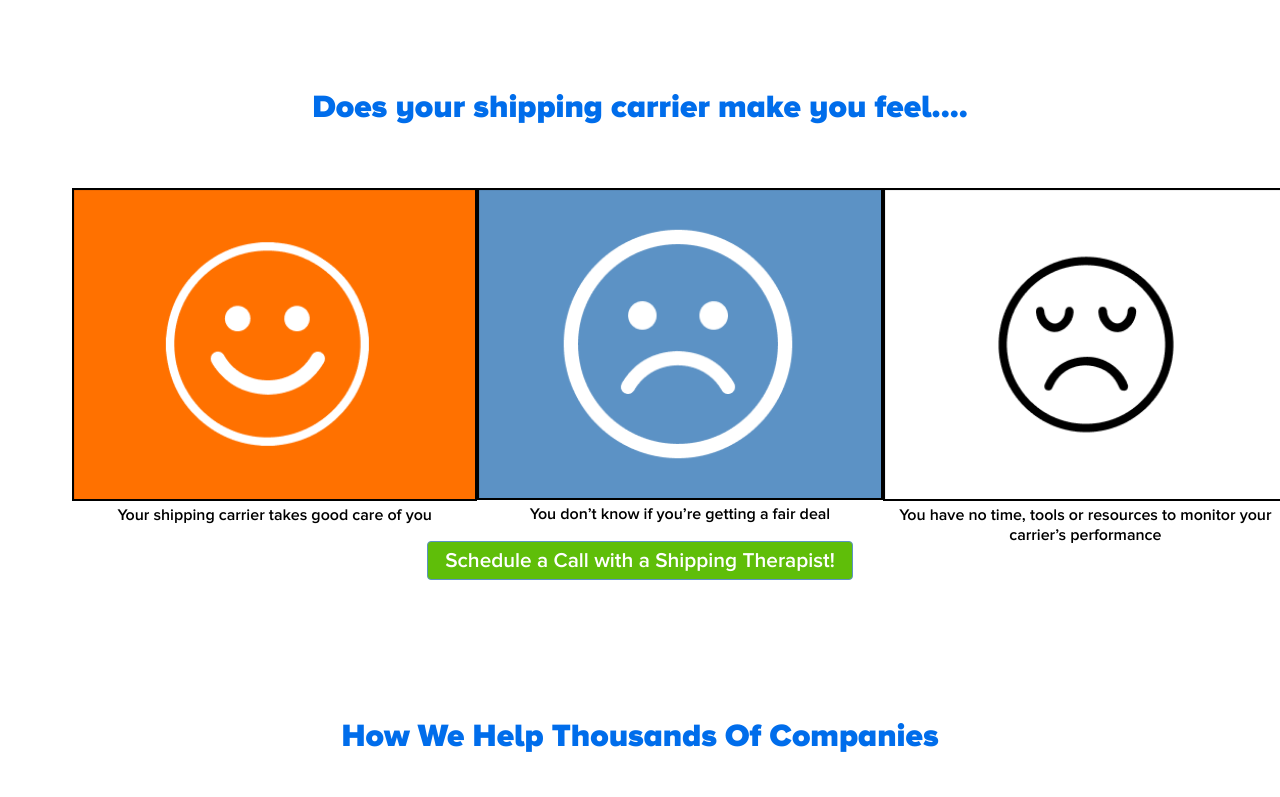
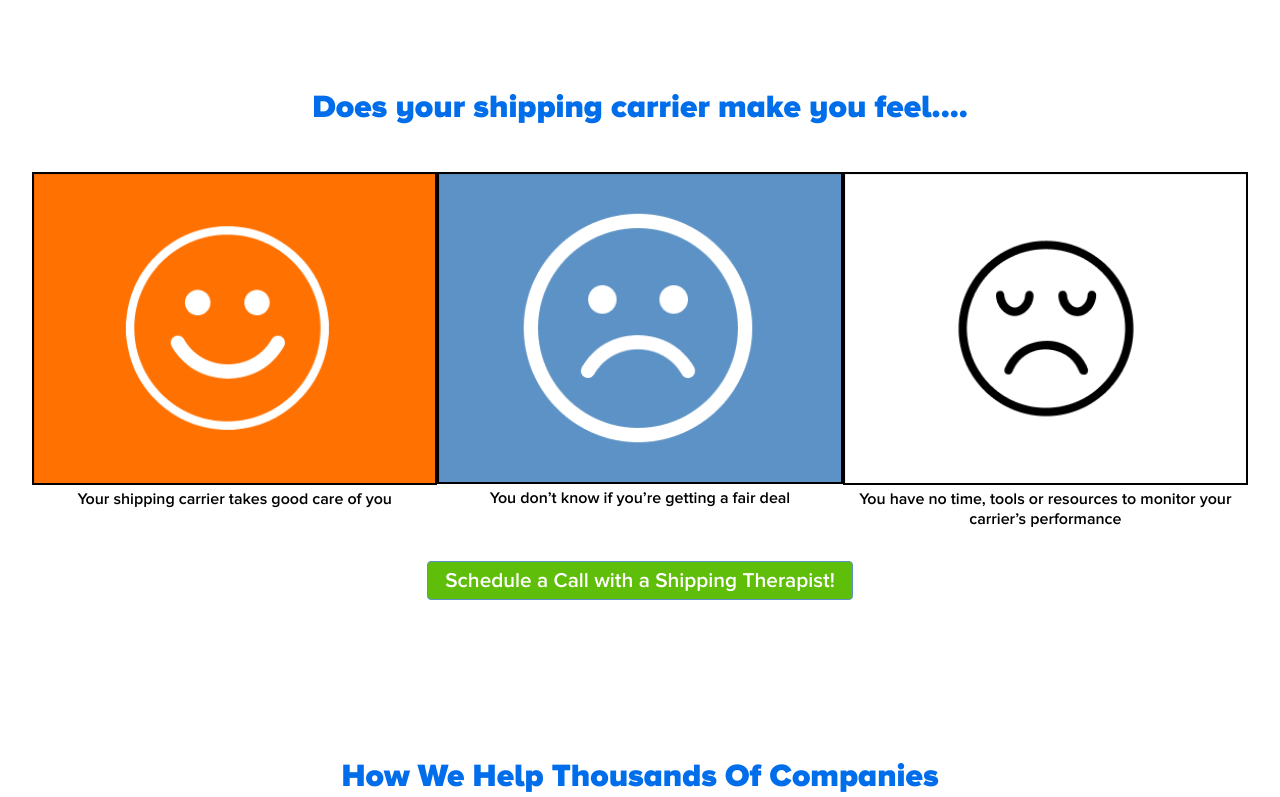
Before and after one commit to Dilogritando/shipping71, a Next.js app: page / in a window 1280 px wide. Shown: the part 669-1466 px from the top of the page. Built offline with nearby package versions, Linux system fonts and the light colour scheme.

Commit message:
[ADD] Animations in home and fixed feelings cards hover behaviour

```diff
--- a/components/FeelingsHome/FeelingsCard.js
+++ b/components/FeelingsHome/FeelingsCard.js
@@ -9,25 +9,30 @@ const FeelingsCard = (data) => {
   let imgSrc = `${data.image}`;
 
   const onMouseEnterCard = (e) => {
-    e.stopPropagation();
+    /* e.stopPropagation(); */
+    console.log("Enter");
     setIsLooking(true);
     setBorderStyle(`12px solid ${colorRef}`);
   };
   const onMouseLeaveCard = (e) => {
-    e.stopPropagation();
+    /* e.stopPropagation(); */
+    console.log("Leave");
     setIsLooking(false);
     setBorderStyle(`1px solid black`);
   };
 
   return (
-    <div className={styles.Feelings__cards} id={data.id}>
+    <div
+      className={styles.Feelings__cards}
+      id={data.id}
+      onMouseOver={onMouseEnterCard}
+      onMouseOut={onMouseLeaveCard}
+    >
       {isLooking === true ? (
         <figure className={styles.Feelings__cards__figure}>
           <div
             className={styles.Feelings__cards__hover}
             style={{ border: borderStyle }}
-            onMouseEnter={onMouseEnterCard}
-            onMouseOut={onMouseLeaveCard}
           >
             <p className={styles.Feelings__cards__hover__text}>
               {data.internalMsg}
@@ -40,14 +45,16 @@ const FeelingsCard = (data) => {
           </figcaption>
         </figure>
       ) : (
-        <figure className={styles.Feelings__cards__figure}>
+        <figure
+          className={styles.Feelings__cards__figure}
+          /* onMouseEnter={onMouseEnterCard}
+          onMouseOut={onMouseLeaveCard} */
+        >
           <img
             style={{ border: borderStyle }}
             src={imgSrc}
             alt={data.alt}
             className={styles.Feelings__cards__img}
-            onMouseEnter={onMouseEnterCard}
-            onMouseOut={onMouseLeaveCard}
           />
 
           <figcaption className={styles.Feelings__cards__msgBelow}>
--- a/components/FeelingsHome/FeelingsHome.module.scss
+++ b/components/FeelingsHome/FeelingsHome.module.scss
@@ -29,10 +29,14 @@
   }
   &__cards {
     width: 100%;
+    margin: 0;
+    padding: 0;
     &__figure {
       min-height: 135px;
       width: 100%;
       height: 100%;
+      margin: 0;
+      padding: 0;
     }
     &__hover {
       padding: 10px;
@@ -62,7 +66,7 @@
     border-radius: 4px;
     background-color: $green;
     color: white;
-    margin: 10px auto;
+    margin: 30px auto;
     padding: 6px 17px;
     font-family: $PNSemi;
     font-size: 1.3rem;
--- a/components/Header/Header.module.scss
+++ b/components/Header/Header.module.scss
@@ -14,6 +14,9 @@
     padding: 0;
     margin: 0;
     z-index: 3;
+    //Animation CSS
+    animation: header-load 600ms ease-in;
+
     @media (min-width: $tabletMin) {
       justify-content: space-between;
       padding: 0 2rem;
@@ -75,3 +78,13 @@
     }
   }
 }
+
+//Animation CSS
+@keyframes header-load {
+  0% {
+    transform: translateY(-100%);
+  }
+  100% {
+    transform: translateY(0%);
+  }
+}
--- a/components/MainHome/MainHomeMarch2022.module.scss
+++ b/components/MainHome/MainHomeMarch2022.module.scss
@@ -5,6 +5,8 @@
     display: flex;
     flex-direction: column;
     padding: 0 2rem;
+    //Animation CSS
+    animation: containers-load 900ms ease-in;
     @media (min-width: $tabletMin) {
       font-size: 4rem;
       flex-direction: row;
@@ -98,3 +100,13 @@
     }
   }
 }
+
+//Animation CSS
+@keyframes containers-load {
+  0% {
+    transform: translateY(-100%);
+  }
+  100% {
+    transform: translateY(0%);
+  }
+}
--- a/styles/globals.scss
+++ b/styles/globals.scss
@@ -39,3 +39,16 @@ h2 {
     font-size: 2rem;
   }
 }
+
+//Animation CSS
+*__container {
+  animation: containers-load 700ms ease-in 700ms;
+}
+@keyframes containers-load {
+  0% {
+    transform: translateY(-100%);
+  }
+  100% {
+    transform: translateY(0%);
+  }
+}
```
